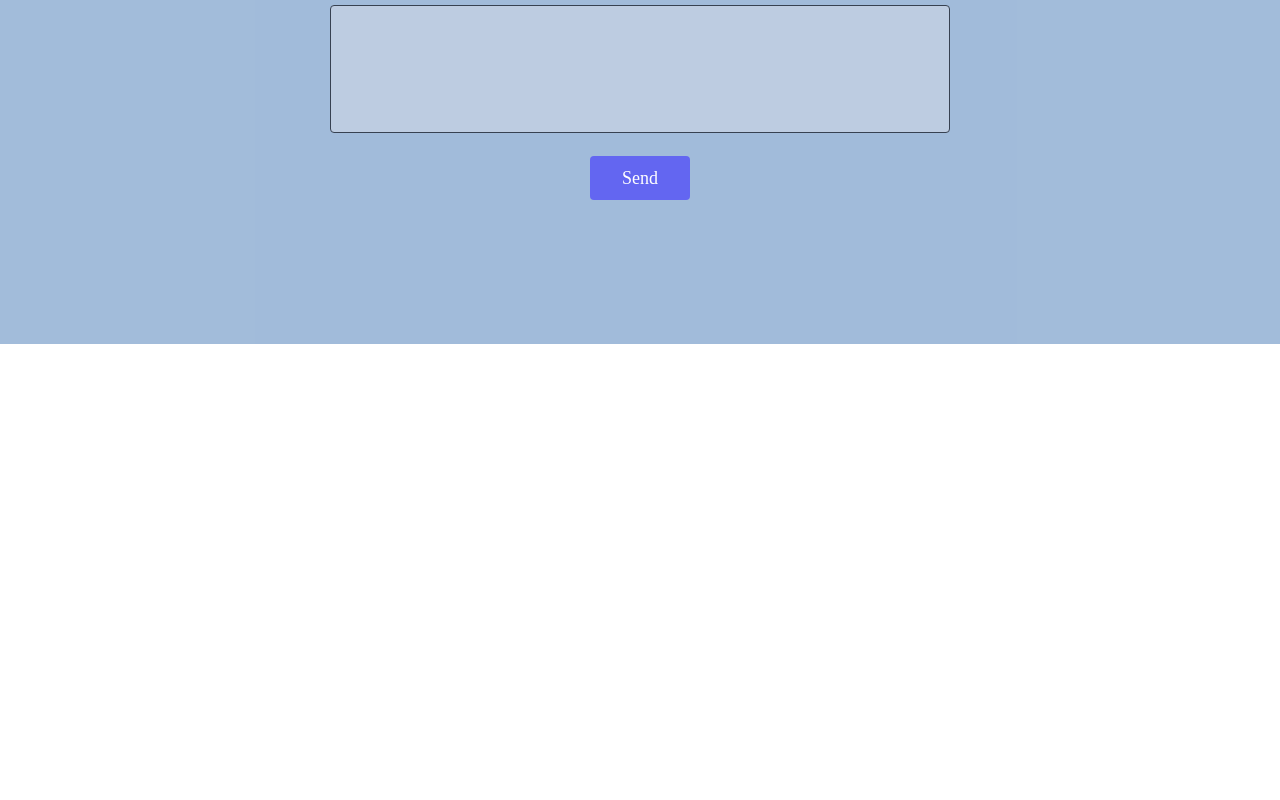
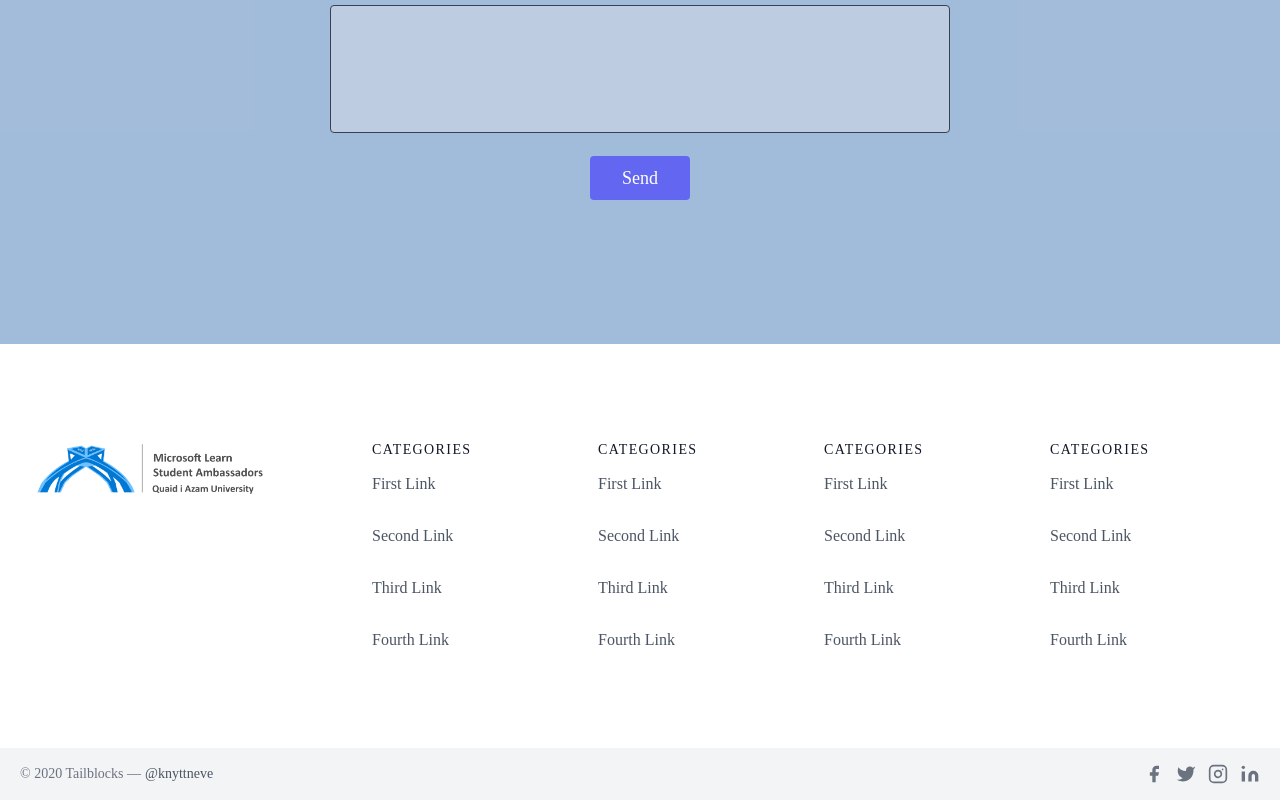
Before and after one commit to AhmadMasood-dev/MLSA-Qau, a React (Create React App) app: page / in a window 1280 px wide. Shown: the part 4189-4989 px from the top of the page. Before the commit the page ends 4533 px from the top, so only its background shows below. Built offline with nearby package versions, Linux system fonts and the light colour scheme; the HTML template or start-up script is replaced by a standard one.

Commit message:
make the footer section static part

```diff
--- /dev/null
+++ b/src/components/Footer.jsx
@@ -0,0 +1,202 @@
+import React from "react";
+import { logo } from "../assets/images/Image";
+const Footer = () => {
+  return (
+    <footer class="text-gray-600 body-font">
+      <div class="container px-5 py-24 mx-auto flex md:items-center lg:items-start md:flex-row md:flex-nowrap flex-wrap flex-col">
+        <div class="w-64 flex-shrink-0 md:mx-0 mx-auto text-center md:text-left">
+          <a
+            class="flex title-font font-medium items-center md:justify-start justify-center text-gray-900"
+            href="/"
+          >
+            <img src={logo} alt="" />
+          </a>
+        </div>
+        <div class="flex-grow flex flex-wrap md:pl-20 -mb-10 md:mt-0 mt-10 md:text-left text-center">
+          <div class="lg:w-1/4 md:w-1/2 w-full px-4">
+            <h2 class="title-font font-medium text-gray-900 tracking-widest text-sm mb-3">
+              CATEGORIES
+            </h2>
+            <nav class="list-none mb-10 ">
+              <li className="mb-7">
+                <a class="text-gray-600 hover:text-gray-800 " href="/">
+                  First Link
+                </a>
+              </li>
+              <li className="mb-7">
+                <a class="text-gray-600 hover:text-gray-800 " href="/">
+                  Second Link
+                </a>
+              </li>
+              <li className="mb-7">
+                <a class="text-gray-600 hover:text-gray-800 " href="/">
+                  Third Link
+                </a>
+              </li>
+              <li className="mb-7">
+                <a class="text-gray-600 hover:text-gray-800 " href="/">
+                  Fourth Link
+                </a>
+              </li>
+            </nav>
+          </div>
+          <div class="lg:w-1/4 md:w-1/2 w-full px-4">
+            <h2 class="title-font font-medium text-gray-900 tracking-widest text-sm mb-3">
+              CATEGORIES
+            </h2>
+            <nav class="list-none mb-10 ">
+              <li className="mb-7">
+                <a class="text-gray-600 hover:text-gray-800 " href="/">
+                  First Link
+                </a>
+              </li>
+              <li className="mb-7">
+                <a class="text-gray-600 hover:text-gray-800 " href="/">
+                  Second Link
+                </a>
+              </li>
+              <li className="mb-7">
+                <a class="text-gray-600 hover:text-gray-800 " href="/">
+                  Third Link
+                </a>
+              </li>
+              <li className="mb-7">
+                <a class="text-gray-600 hover:text-gray-800 " href="/">
+                  Fourth Link
+                </a>
+              </li>
+            </nav>
+          </div>
+          <div class="lg:w-1/4 md:w-1/2 w-full px-4">
+            <h2 class="title-font font-medium text-gray-900 tracking-widest text-sm mb-3">
+              CATEGORIES
+            </h2>
+            <nav class="list-none mb-10 ">
+              <li className="mb-7">
+                <a class="text-gray-600 hover:text-gray-800 " href="/">
+                  First Link
+                </a>
+              </li>
+              <li className="mb-7">
+                <a class="text-gray-600 hover:text-gray-800 " href="/">
+                  Second Link
+                </a>
+              </li>
+              <li className="mb-7">
+                <a class="text-gray-600 hover:text-gray-800 " href="/">
+                  Third Link
+                </a>
+              </li>
+              <li className="mb-7">
+                <a class="text-gray-600 hover:text-gray-800 " href="/">
+                  Fourth Link
+                </a>
+              </li>
+            </nav>
+          </div>
+          <div class="lg:w-1/4 md:w-1/2 w-full px-4">
+            <h2 class="title-font font-medium text-gray-900 tracking-widest text-sm mb-3">
+              CATEGORIES
+            </h2>
+            <nav class="list-none mb-10 ">
+              <li className="mb-7">
+                <a class="text-gray-600 hover:text-gray-800 " href="/">
+                  First Link
+                </a>
+              </li>
+              <li className="mb-7">
+                <a class="text-gray-600 hover:text-gray-800 " href="/">
+                  Second Link
+                </a>
+              </li>
+              <li className="mb-7">
+                <a class="text-gray-600 hover:text-gray-800 " href="/">
+                  Third Link
+                </a>
+              </li>
+              <li className="mb-7">
+                <a class="text-gray-600 hover:text-gray-800 " href="/">
+                  Fourth Link
+                </a>
+              </li>
+            </nav>
+          </div>
+        </div>
+      </div>
+      <div class="bg-gray-100">
+        <div class="container mx-auto py-4 px-5 flex flex-wrap flex-col sm:flex-row">
+          <p class="text-gray-500 text-sm text-center sm:text-left">
+            © 2020 Tailblocks —
+            <a
+              href="https://twitter.com/knyttneve"
+              rel="noopener noreferrer"
+              class="text-gray-600 ml-1"
+              target="_blank"
+            >
+              @knyttneve
+            </a>
+          </p>
+          <span class="inline-flex sm:ml-auto sm:mt-0 mt-2 justify-center sm:justify-start">
+            <a class="text-gray-500" href="/">
+              <svg
+                fill="currentColor"
+                stroke-linecap="round"
+                stroke-linejoin="round"
+                stroke-width="2"
+                class="w-5 h-5"
+                viewBox="0 0 24 24"
+              >
+                <path d="M18 2h-3a5 5 0 00-5 5v3H7v4h3v8h4v-8h3l1-4h-4V7a1 1 0 011-1h3z"></path>
+              </svg>
+            </a>
+            <a class="ml-3 text-gray-500" href="/">
+              <svg
+                fill="currentColor"
+                stroke-linecap="round"
+                stroke-linejoin="round"
+                stroke-width="2"
+                class="w-5 h-5"
+                viewBox="0 0 24 24"
+              >
+                <path d="M23 3a10.9 10.9 0 01-3.14 1.53 4.48 4.48 0 00-7.86 3v1A10.66 10.66 0 013 4s-4 9 5 13a11.64 11.64 0 01-7 2c9 5 20 0 20-11.5a4.5 4.5 0 00-.08-.83A7.72 7.72 0 0023 3z"></path>
+              </svg>
+            </a>
+            <a class="ml-3 text-gray-500" href="/">
+              <svg
+                fill="none"
+                stroke="currentColor"
+                stroke-linecap="round"
+                stroke-linejoin="round"
+                stroke-width="2"
+                class="w-5 h-5"
+                viewBox="0 0 24 24"
+              >
+                <rect width="20" height="20" x="2" y="2" rx="5" ry="5"></rect>
+                <path d="M16 11.37A4 4 0 1112.63 8 4 4 0 0116 11.37zm1.5-4.87h.01"></path>
+              </svg>
+            </a>
+            <a class="ml-3 text-gray-500" href="/">
+              <svg
+                fill="currentColor"
+                stroke="currentColor"
+                stroke-linecap="round"
+                stroke-linejoin="round"
+                stroke-width="0"
+                class="w-5 h-5"
+                viewBox="0 0 24 24"
+              >
+                <path
+                  stroke="none"
+                  d="M16 8a6 6 0 016 6v7h-4v-7a2 2 0 00-2-2 2 2 0 00-2 2v7h-4v-7a6 6 0 016-6zM2 9h4v12H2z"
+                ></path>
+                <circle cx="4" cy="4" r="2" stroke="none"></circle>
+              </svg>
+            </a>
+          </span>
+        </div>
+      </div>
+    </footer>
+  );
+};
+
+export default Footer;
--- a/src/pages/Home.jsx
+++ b/src/pages/Home.jsx
@@ -6,6 +6,7 @@
 import Events from "../components/Events";
 import Team from "../components/Team";
 import ContactUs from "../components/ContactUs";
+import Footer from "../components/Footer";
 
 export default function Home() {
   return (
@@ -16,7 +17,8 @@
       <About />
       <Events />
       <Team />
-  <ContactUs/>
+      <ContactUs />
+      <Footer />
     </>
   );
 }
```
